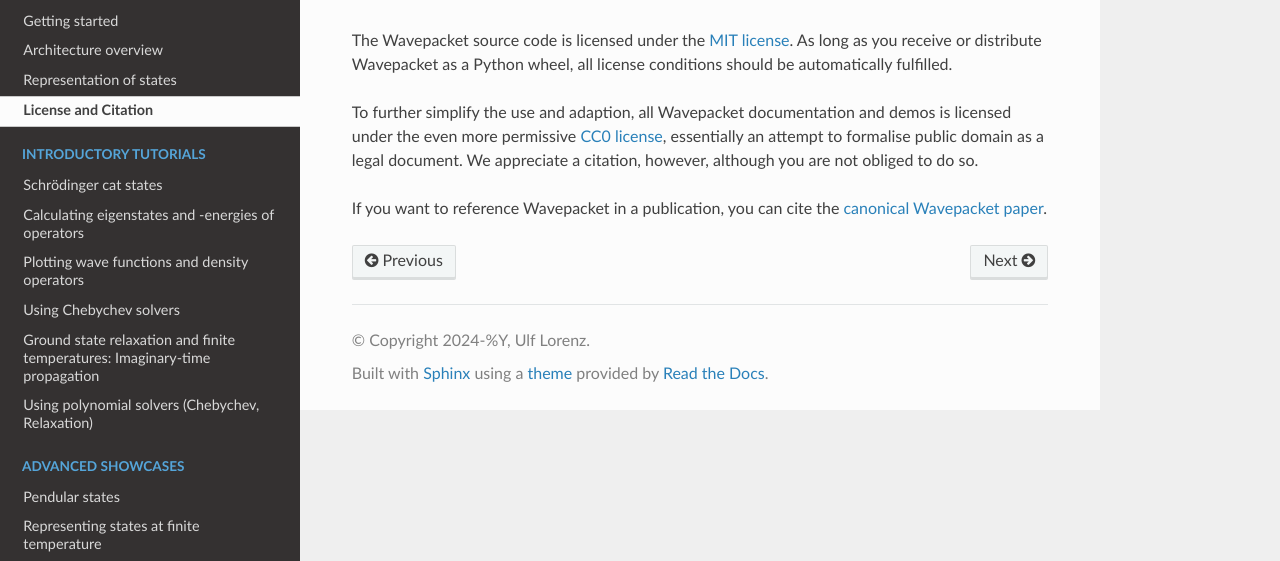
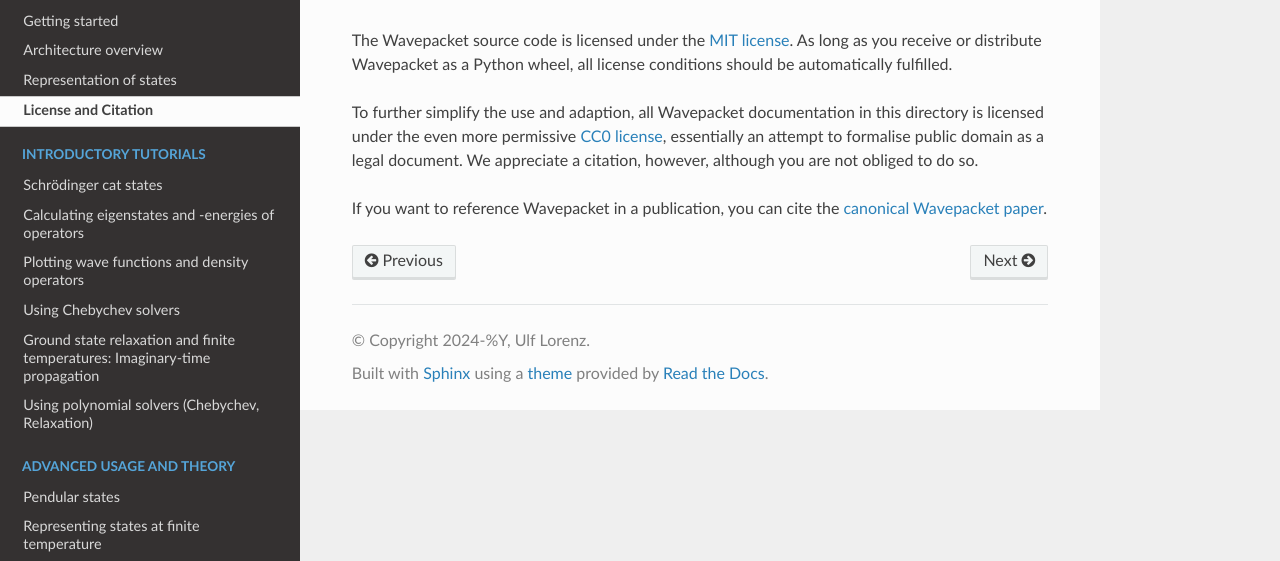
Before and after one commit to ulflor/wavepacket, a Sphinx documentation site: the page built from doc/license.rst, in a window 1280 px wide. Shown: the part 131-692 px from the top of the page. Built offline with Sphinx 7.4.7 and the Read the Docs theme 3.1.0, drawn with Linux system fonts in a browser that asks for light colours; formulas are drawn with MathJax 3; pages that are not in the unit, such as notebooks, are missing from menus.

Commit message:
#32 Renamed doc/demos to doc/advanced
The goal is not just to put "advanced demos" there, but also advanced
documentation like theory

```diff
--- a/doc/index.rst
+++ b/doc/index.rst
@@ -52,10 +52,10 @@ free to use the `issue tracker <https://github.com/ulflor/wavepacket/features>`_
    tutorials/polynomial_solvers
 
 .. toctree::
-    :caption: Advanced showcases
+    :caption: Advanced usage and theory
 
-    demos/pendular_states
-    demos/thermal_states
+    advanced/pendular_states
+    advanced/thermal_states
 
 .. toctree::
     :caption: Other links
--- a/doc/license.rst
+++ b/doc/license.rst
@@ -6,7 +6,7 @@ As long as you receive or distribute Wavepacket as a Python wheel,
 all license conditions should be automatically fulfilled.
 
 To further simplify the use and adaption,
-all Wavepacket documentation and demos is licensed under the even more permissive `CC0 license`_,
+all Wavepacket documentation in this directory is licensed under the even more permissive `CC0 license`_,
 essentially an attempt to formalise public domain as a legal document.
 We appreciate a citation, however, although you are not obliged to do so.
 
```
Also changed, not shown: doc/tutorials/plotting.md (+1 -1 lines), doc/tutorials/relaxation.md (+1 -1 lines), doc/advanced/pendular_states.md (renamed from doc/demos/pendular_states.md), doc/advanced/thermal_states.md (renamed from doc/demos/thermal_states.md).
